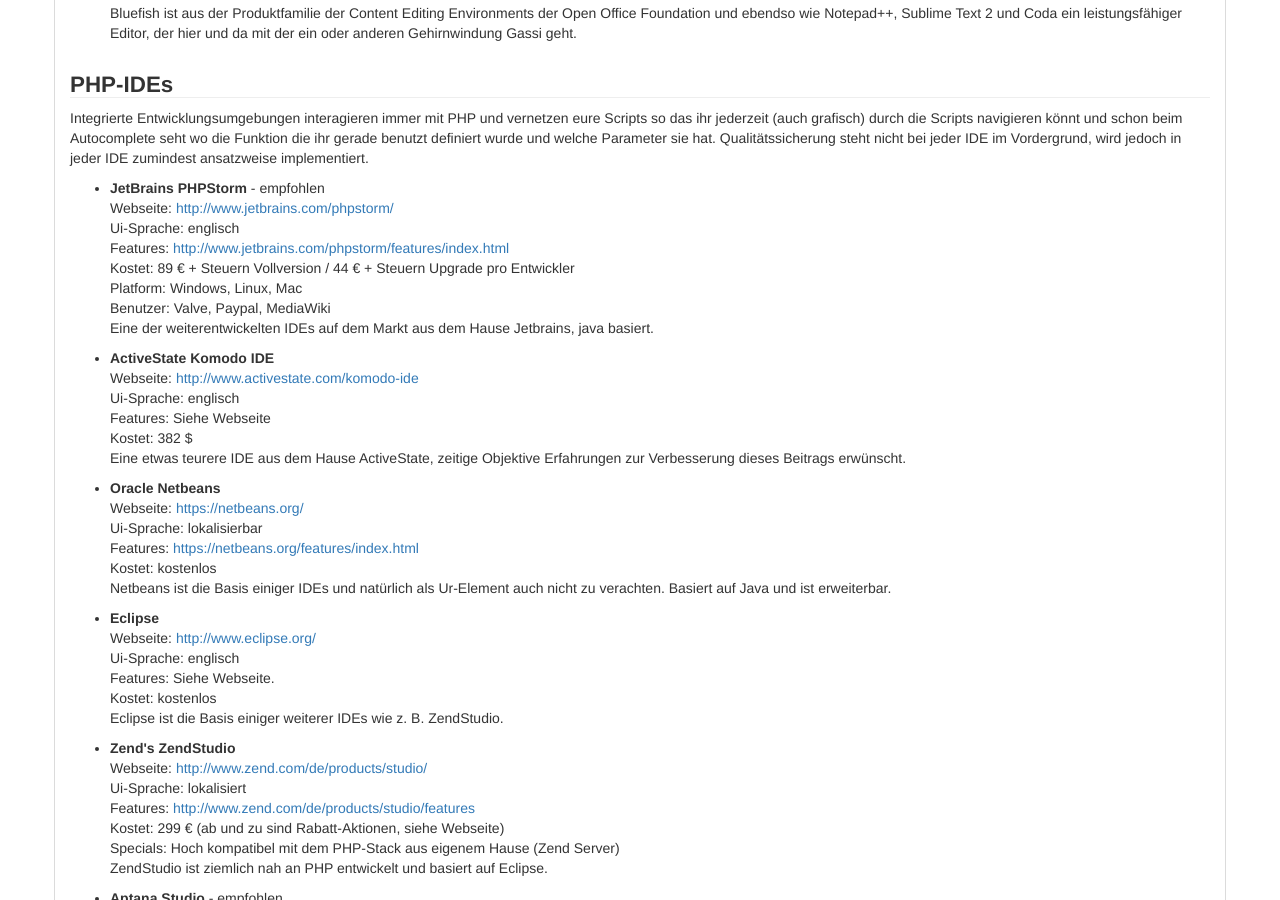
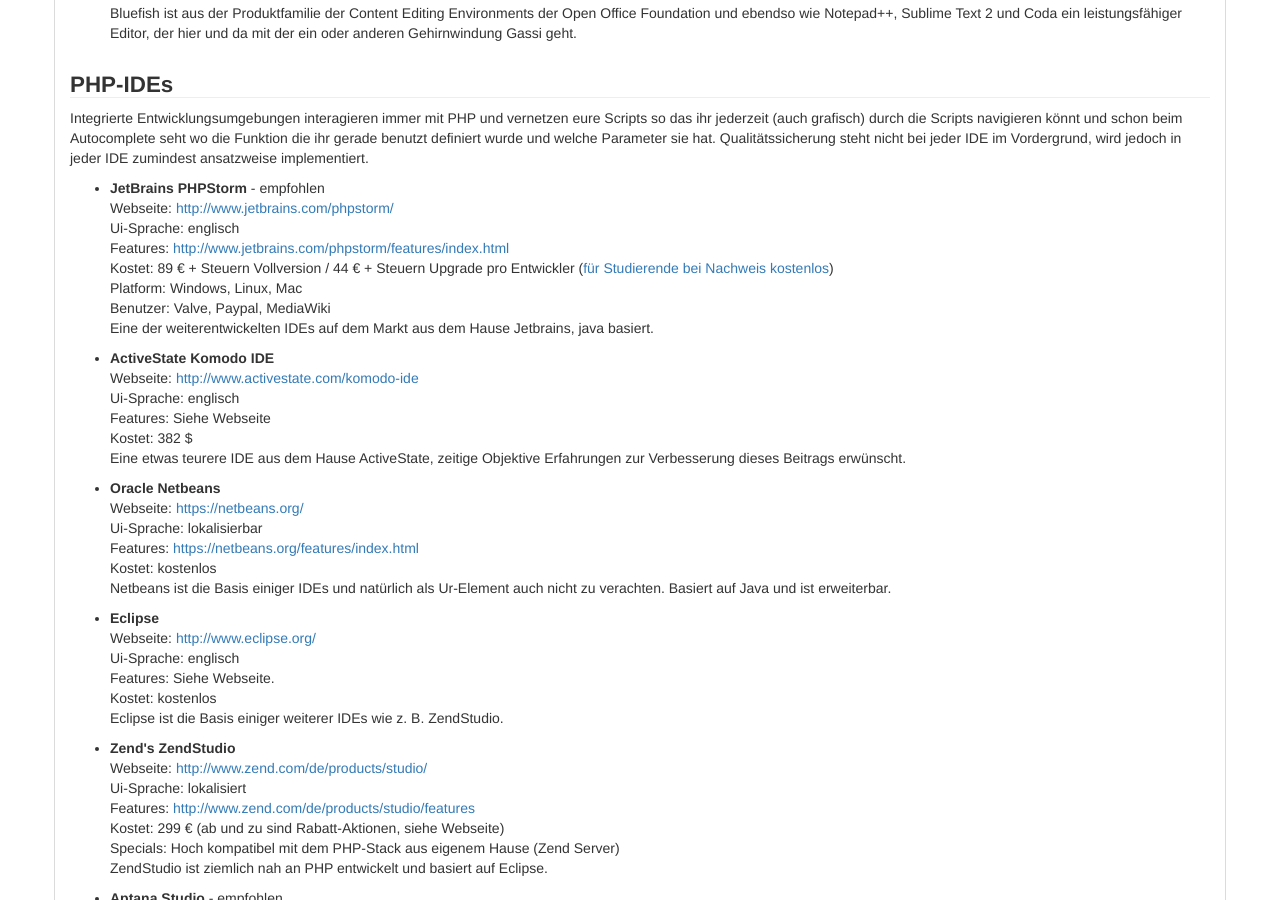
Before and after one commit to php-de/php-de.github.io, a Jekyll site: the page built from introduction/editoren.md, in a window 1280 px wide and 900 px high, scrolled down 1525 px. Built offline with Jekyll 4.4.1, drawn with Linux system fonts in a browser that asks for light colours; nearby versions of some CDN libraries.

Commit message:
Editoren - Hinweis, dass PhpStorm für Studierende u. U. kostenlos ist, hinzugefügt

```diff
--- a/introduction/editoren.md
+++ b/introduction/editoren.md
@@ -98,7 +98,7 @@
   Webseite: <a href="http://www.jetbrains.com/phpstorm/">http://www.jetbrains.com/phpstorm/</a><br/>
   Ui-Sprache: englisch<br/>
   Features: <a href="http://www.jetbrains.com/phpstorm/features/index.html">http://www.jetbrains.com/phpstorm/features/index.html</a><br/>
-  Kostet: 89 € + Steuern Vollversion / 44 € + Steuern Upgrade pro Entwickler<br/>
+  Kostet: 89 € + Steuern Vollversion / 44 € + Steuern Upgrade pro Entwickler (<a href="http://blog.jetbrains.com/blog/2014/09/23/jetbrains-makes-its-products-free-for-students/">für Studierende bei Nachweis kostenlos</a>)<br/>
   Platform: Windows, Linux, Mac<br/>
   Benutzer: Valve, Paypal, MediaWiki</div>
 
```
